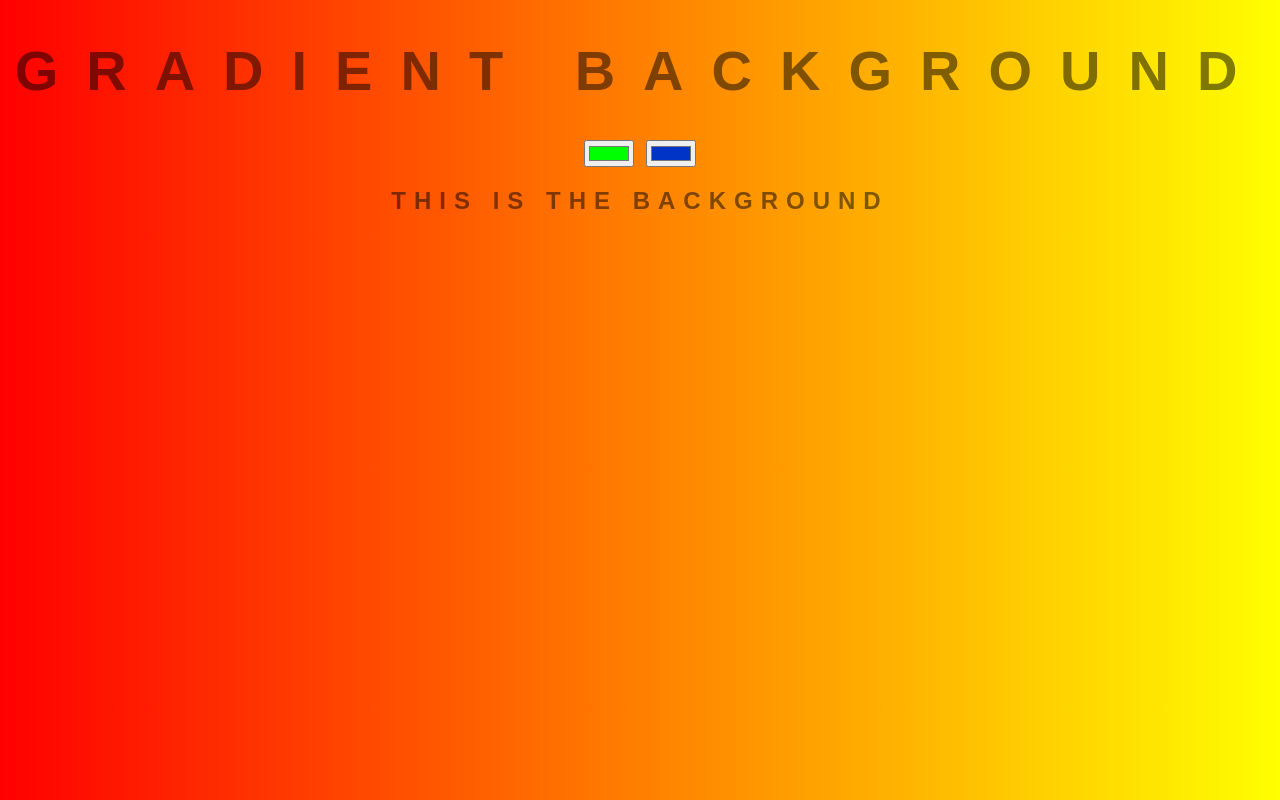
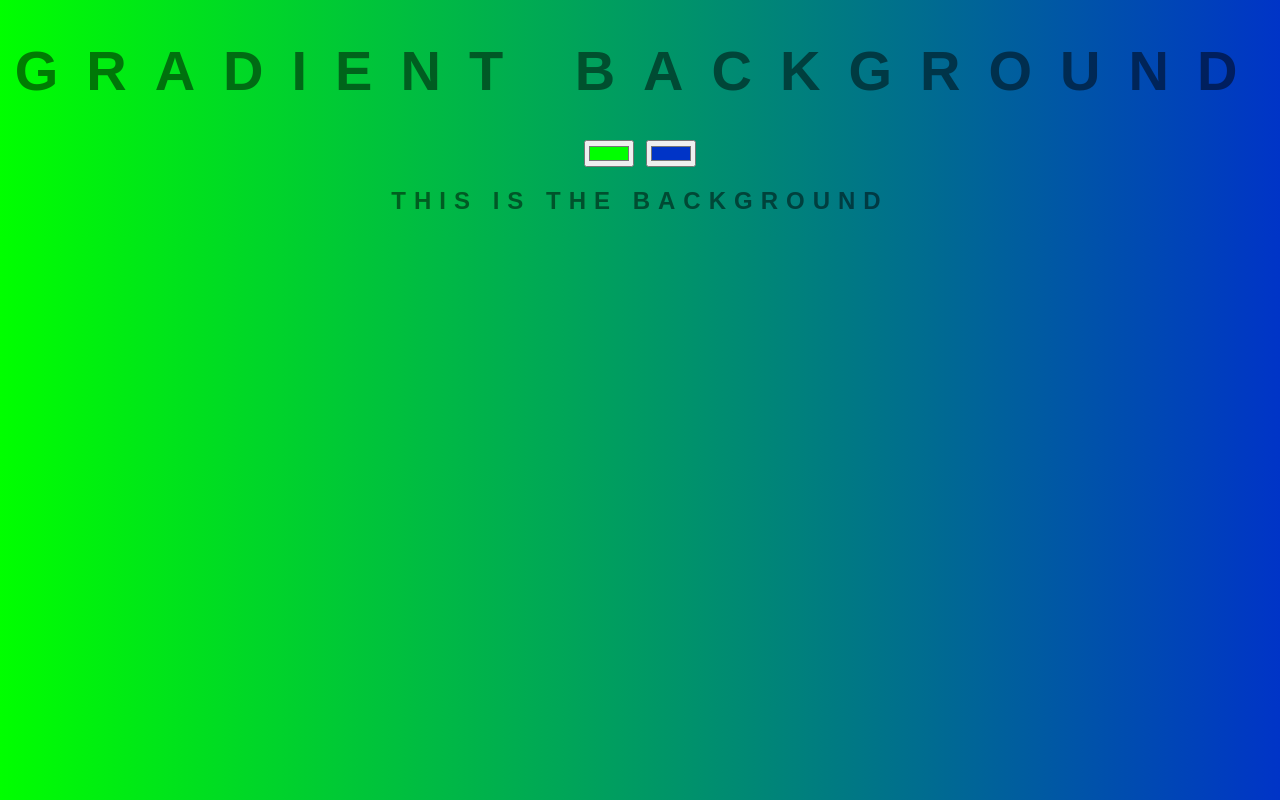
Before and after one commit to beth-mcguire/background-generator, a website: page index.html in a window 1280 px wide. Drawn offline with Linux system fonts and the light colour scheme.

Commit message:
changed background to match base color

```diff
--- a/style.css
+++ b/style.css
@@ -5,7 +5,7 @@ body {
   text-transform: uppercase;
   letter-spacing: 0.5em;
   top: 15%;
-  background: linear-gradient(to right, red, yellow); /* Standard syntax */
+  background: linear-gradient(to right, #00ff00, #0034c7); /* Standard syntax */
 }
 
 h1 {
```
